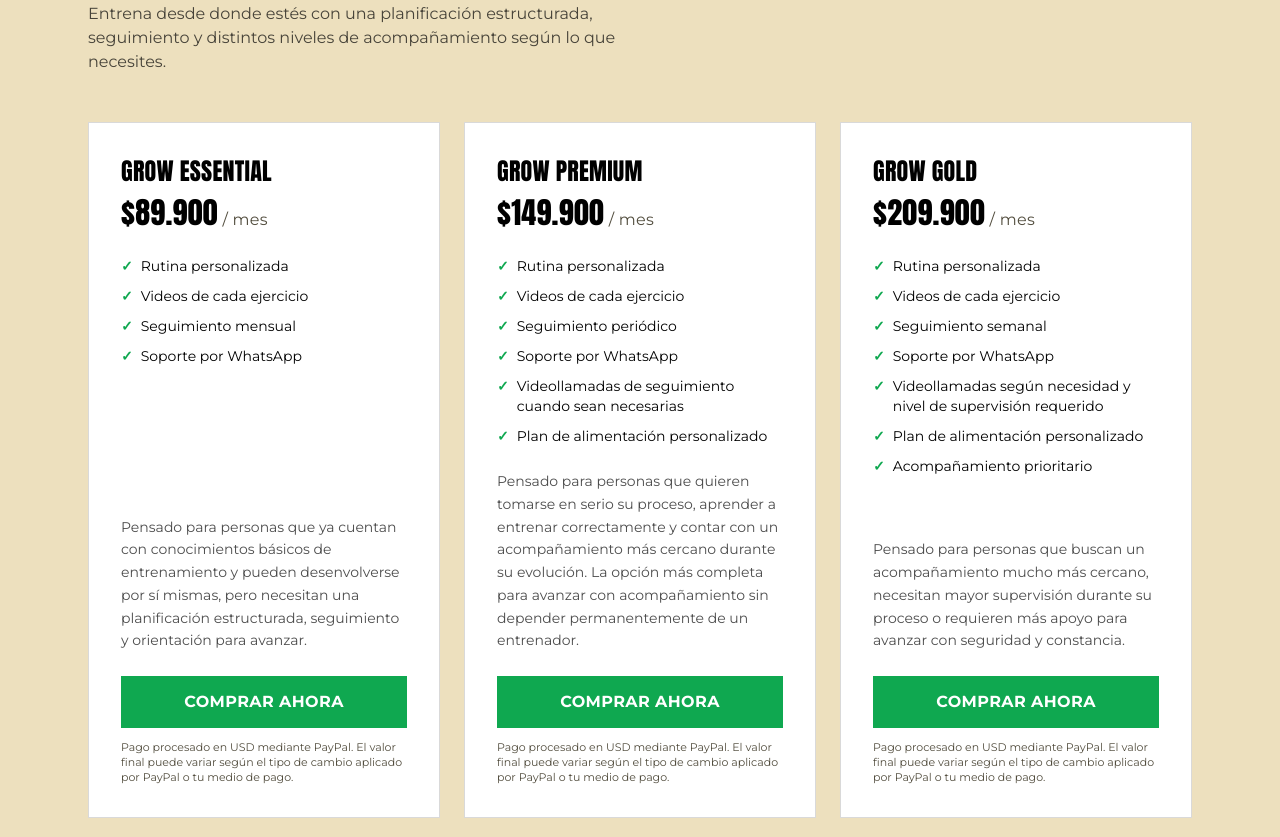
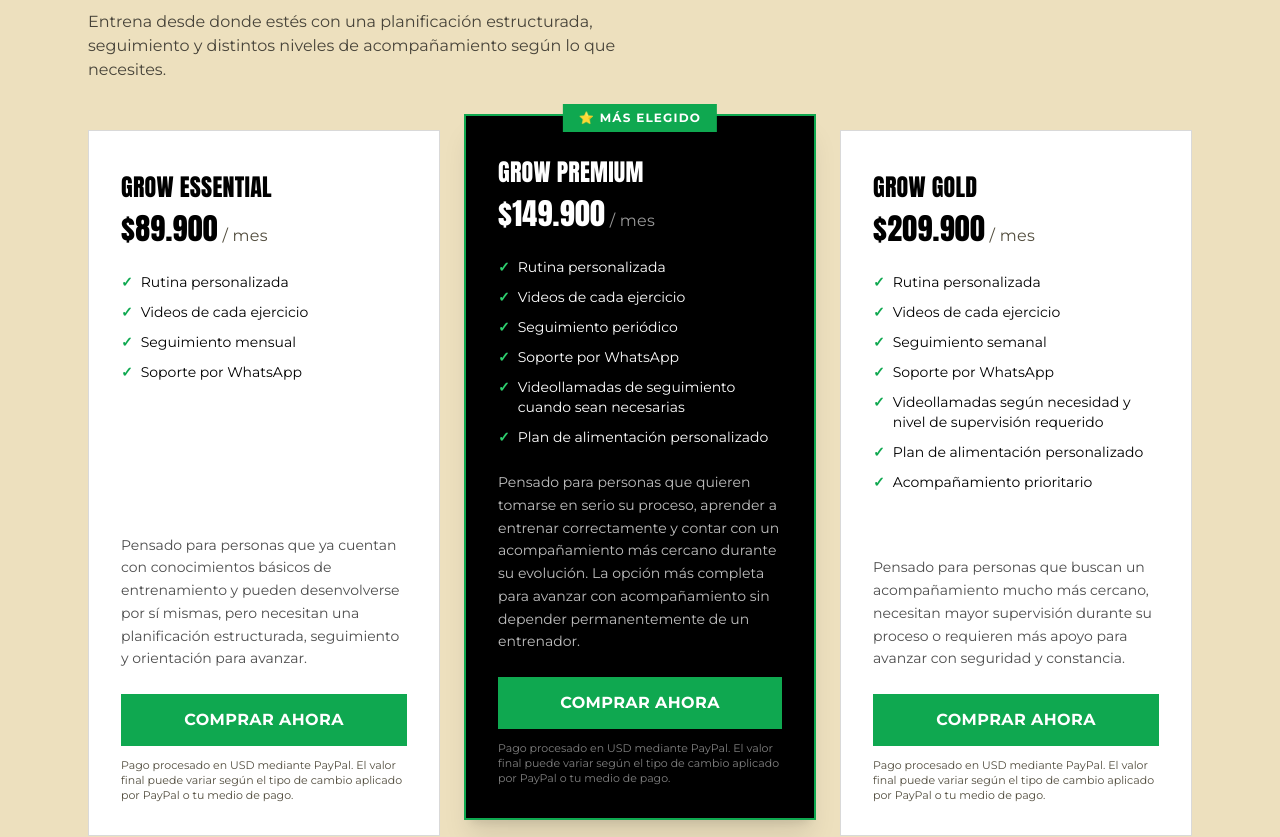
Before and after one commit to haroldtrainerf/grow-up-system, a Next.js app: page / in a window 1280 px wide. Shown: the part 3940-4777 px from the top of the page. Built offline with nearby package versions, Linux system fonts and the light colour scheme.

Commit message:
Update PlanCard.tsx

```diff
--- a/components/PlanCard.tsx
+++ b/components/PlanCard.tsx
@@ -9,27 +9,58 @@ function formatCLP(value: number) {
 }
 
 export default function PlanCard({ plan }: { plan: Plan }) {
+  const highlighted = Boolean(plan.highlight);
+
   return (
-    <div className="border border-ink/15 bg-white p-8 flex flex-col h-full">
-      <h3 className="font-display text-2xl tracking-wide">{plan.name}</h3>
+    <div
+      className={`relative flex flex-col h-full p-8 ${
+        highlighted
+          ? "bg-ink text-white border-2 border-grow shadow-xl md:-mt-4 md:mb-4"
+          : "bg-white text-ink border border-ink/15"
+      }`}
+    >
+      {plan.badge && (
+        <span className="absolute -top-3 left-1/2 -translate-x-1/2 whitespace-nowrap bg-grow text-white text-xs font-bold tracking-widest uppercase px-4 py-1.5">
+          ⭐ {plan.badge}
+        </span>
+      )}
+
+      <h3 className="font-display text-2xl tracking-wide mt-2">{plan.name}</h3>
       <p className="mt-2 text-3xl font-display">
         {formatCLP(plan.priceCLP)}
-        <span className="text-base font-body font-normal text-muted"> / mes</span>
+        <span
+          className={`text-base font-body font-normal ${highlighted ? "text-white/60" : "text-muted"}`}
+        >
+          {" "}
+          / mes
+        </span>
       </p>
       {plan.priceNote && (
-        <p className="text-xs text-muted uppercase tracking-wide mt-1">{plan.priceNote}</p>
+        <p
+          className={`text-xs uppercase tracking-wide mt-1 ${
+            highlighted ? "text-white/60" : "text-muted"
+          }`}
+        >
+          {plan.priceNote}
+        </p>
       )}
 
       <ul className="mt-6 space-y-2.5 flex-1">
         {plan.features.map((f) => (
           <li key={f} className="text-sm flex gap-2">
-            <span className="text-grow font-bold">✓</span>
+            <span className={highlighted ? "text-grow-light font-bold" : "text-grow font-bold"}>
+              ✓
+            </span>
             {f}
           </li>
         ))}
       </ul>
 
-      <p className="mt-6 text-sm text-ink/70 leading-relaxed">{plan.description}</p>
+      <p
+        className={`mt-6 text-sm leading-relaxed ${highlighted ? "text-white/75" : "text-ink/70"}`}
+      >
+        {plan.description}
+      </p>
 
       <form
         action="https://www.paypal.com/cgi-bin/webscr"
@@ -47,7 +78,9 @@ export default function PlanCard({ plan }: { plan: Plan }) {
           {buyButtonLabel}
         </button>
       </form>
-      <p className="mt-3 text-[11px] text-muted leading-snug">{paypalNote}</p>
+      <p className={`mt-3 text-[11px] leading-snug ${highlighted ? "text-white/50" : "text-muted"}`}>
+        {paypalNote}
+      </p>
     </div>
   );
 }
```
